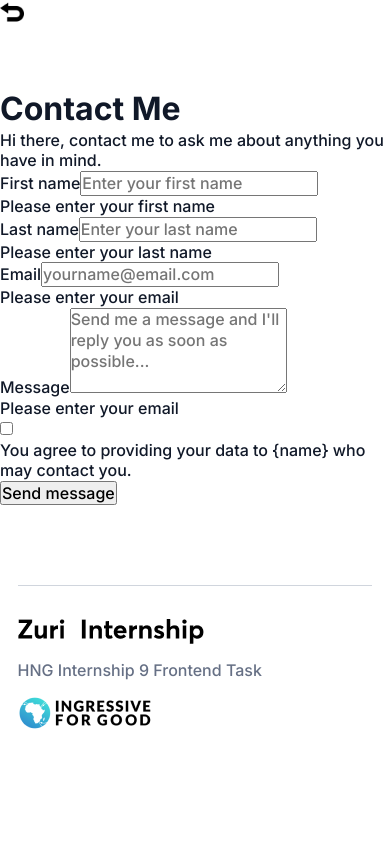
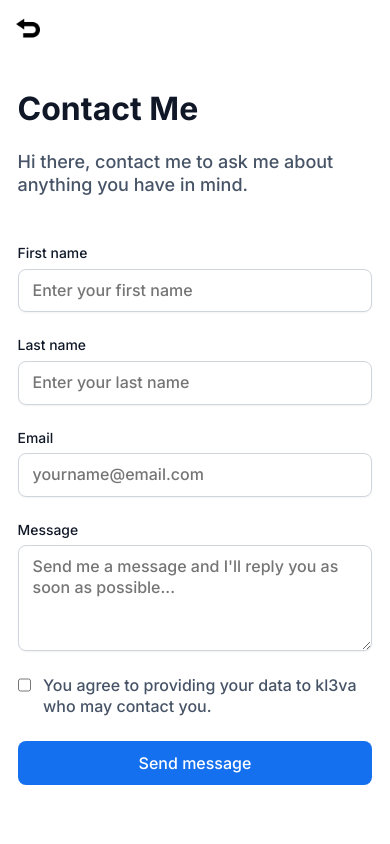
Before and after one commit to Kl3va/hng-task-1, a React (Create React App) app: page /contact in a window 390 px wide. Shown: the top 844 px of the page. Built offline with nearby package versions, Linux system fonts and the light colour scheme.

Commit message:
style: Mobile responsive and basic styling

```diff
--- a/src/GlobalStyles/base.scss
+++ b/src/GlobalStyles/base.scss
@@ -68,6 +68,7 @@ picture {
 
 .go-back {
   width: 1.5rem;
+  margin: 1rem 0 0 1rem;
 }
 
 body {
--- a/src/GlobalStyles/variable.scss
+++ b/src/GlobalStyles/variable.scss
@@ -8,13 +8,17 @@ $darker-grey: #98a2b3;
 $light-black: #101828;
 $lighter-grey: #667085;
 $greyish-black: #344054;
+$color-grey-light: #475467;
+$blue: #1570ef;
 
 //Font-family
 $font-secondary: 'Inter', sans-serif;
 
 //Font-weight
 $font-weight-large: 700;
+$font-weight-medium: 600;
 $font-weight-small: 500;
+$font-weight-smaller: 400;
 
 //Breakpoints
 $breakpoint-small: 500px;
--- a/src/components/Contact.jsx
+++ b/src/components/Contact.jsx
@@ -36,7 +36,7 @@ const Contact = ({
                     placeholder={inputFirstName.placeholder}
                     className={styles.input__text}
                   />
-                  <p className={styles.hint}>{inputFirstName.hint}</p>
+                  {/*<p className={styles.hint}>{inputFirstName.hint}</p>*/}
                 </div>
 
                 <div className={styles.Inputwrapper}>
@@ -48,7 +48,7 @@ const Contact = ({
                     placeholder={inputLastName.placeholder}
                     className={styles.input__text}
                   />
-                  <p className={styles.hint}>{inputLastName.hint}</p>
+                  {/*<p className={styles.hint}>{inputLastName.hint}</p>*/}
                 </div>
               </div>
 
@@ -61,7 +61,7 @@ const Contact = ({
                   placeholder={inputEmail.placeholder}
                   className={styles.input__text}
                 />
-                <p className={styles.hint}>{inputEmail.hint}</p>
+                {/*<p className={styles.hint}>{inputEmail.hint}</p>*/}
               </div>
 
               <div className={styles.Inputwrapper}>
@@ -72,8 +72,9 @@ const Contact = ({
                   cols='20'
                   rows='4'
                   placeholder={inputMultiText.placeholder}
+                  className={styles.multitext}
                 ></textarea>
-                <p className={styles.hint}>{inputEmail.hint}</p>
+                {/*<p className={styles.hint}>{inputEmail.hint}</p>*/}
               </div>
 
               <div className={styles.checkboxWrapper}>
--- a/src/components/Home.jsx
+++ b/src/components/Home.jsx
@@ -14,10 +14,10 @@ const Home = ({
   const { openSubtext, closeSubtext } = useGlobalContext()
   let offset
   const showSubtext = (e) => {
+    //Getting the text, container dimensions for anchors, distance between scrolled n top of page
     const title = e.target.textContent
     const anchor = e.target.getBoundingClientRect()
     offset = window.pageYOffset
-    console.log(anchor, offset)
     const center = (anchor.left + anchor.right) / 2
     const bottom = anchor.bottom + offset - 1
 
--- a/src/components/contact.module.scss
+++ b/src/components/contact.module.scss
@@ -1,5 +1,73 @@
 @use 'GlobalStyles/variable.scss' as *;
 
 .contact {
-  margin-block: 4rem 5rem;
+  margin-block: 3rem 5rem;
+  margin-inline: auto;
+  width: min(91%, 45rem);
 }
+
+.heading {
+  font-weight: $font-weight-medium;
+  margin-bottom: 1.25rem;
+}
+
+.paragraph {
+  font-size: 1.125rem;
+  color: $color-grey-light;
+  font-weight: $font-weight-smaller;
+  margin-bottom: 3rem;
+}
+
+.form,
+.text__wrapper {
+  & > *:not(:last-child) {
+    margin-bottom: 1.5rem;
+  }
+}
+
+.Inputwrapper {
+  & > * {
+    display: block;
+  }
+
+  & > *:not(:last-child) {
+    margin-bottom: 0.4rem;
+  }
+}
+
+.label {
+  font-size: 0.87rem;
+}
+
+.input__text,
+.multitext {
+  width: 100%;
+  padding: 0.65rem 0.875rem;
+  border: 1px solid $dark-grey;
+  border-radius: 0.5rem;
+  box-shadow: 0px 1px 2px rgba(16, 24, 40, 0.05);
+}
+
+.checkboxWrapper {
+  display: flex;
+  gap: 0.75rem;
+}
+
+.checked {
+  align-self: flex-start;
+  width: 1.25rem;
+  height: 1.25rem;
+}
+
+.checkboxText {
+  color: $color-grey-light;
+}
+
+.btn {
+  width: 100%;
+  padding: 0.75rem 1.25rem;
+  color: $color-primary;
+  background-color: $blue;
+  border-radius: 0.5rem;
+  border: none;
+}
--- a/src/data.js
+++ b/src/data.js
@@ -81,7 +81,7 @@ export const contactData = {
   heading: 'Contact Me',
   headerText: 'Hi there, contact me to ask me about anything you have in mind.',
   checkboxText:
-    'You agree to providing your data to {name} who may contact you.',
+    'You agree to providing your data to kl3va who may contact you.',
 
   btnInfo: {
     text: 'Send message',
```
